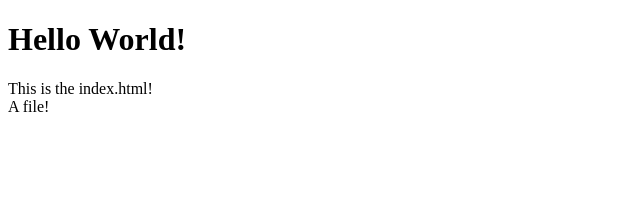
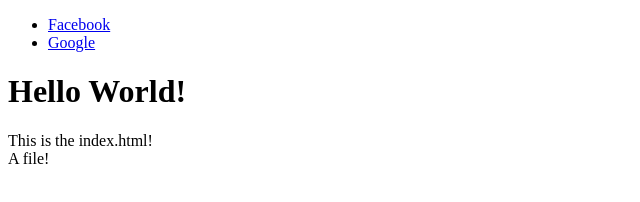
Before and after one commit to KurosakiAlves/curso-git, a plain HTML site: page index.html in a window 1280 px wide. Shown: the whole page, without its empty margins (0-640 px from the left). Drawn offline with Linux system fonts and the light colour scheme.

Commit message:
Adicionado nav e main

```diff
--- a/index.html
+++ b/index.html
@@ -4,10 +4,18 @@
         <meta charset="utf-8">
     </head>
     <body>
-        <h1>Hello World!</h1>
-        <p>
-            This is the index.html!<br/>
-            A file!
-        </p>
+        <nav>
+            <ul>
+                <li><a href="facebook.com">Facebook</a></li>
+                <li><a href="google.com">Google</a></li>
+            </ul>
+        </nav>
+        <mai>
+            <h1>Hello World!</h1>
+            <p>
+                This is the index.html!<br/>
+                A file!
+            </p>
+        </mai>
     </body>
 </html>
```
